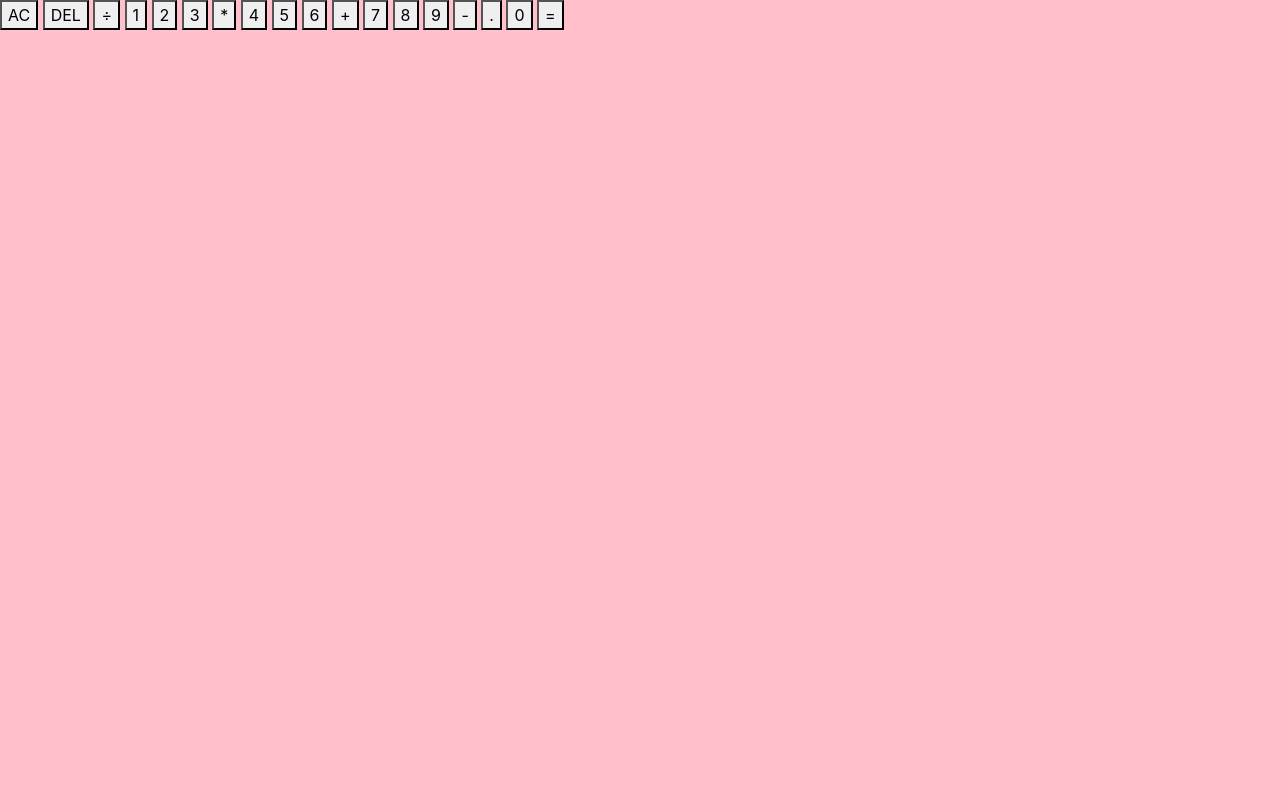
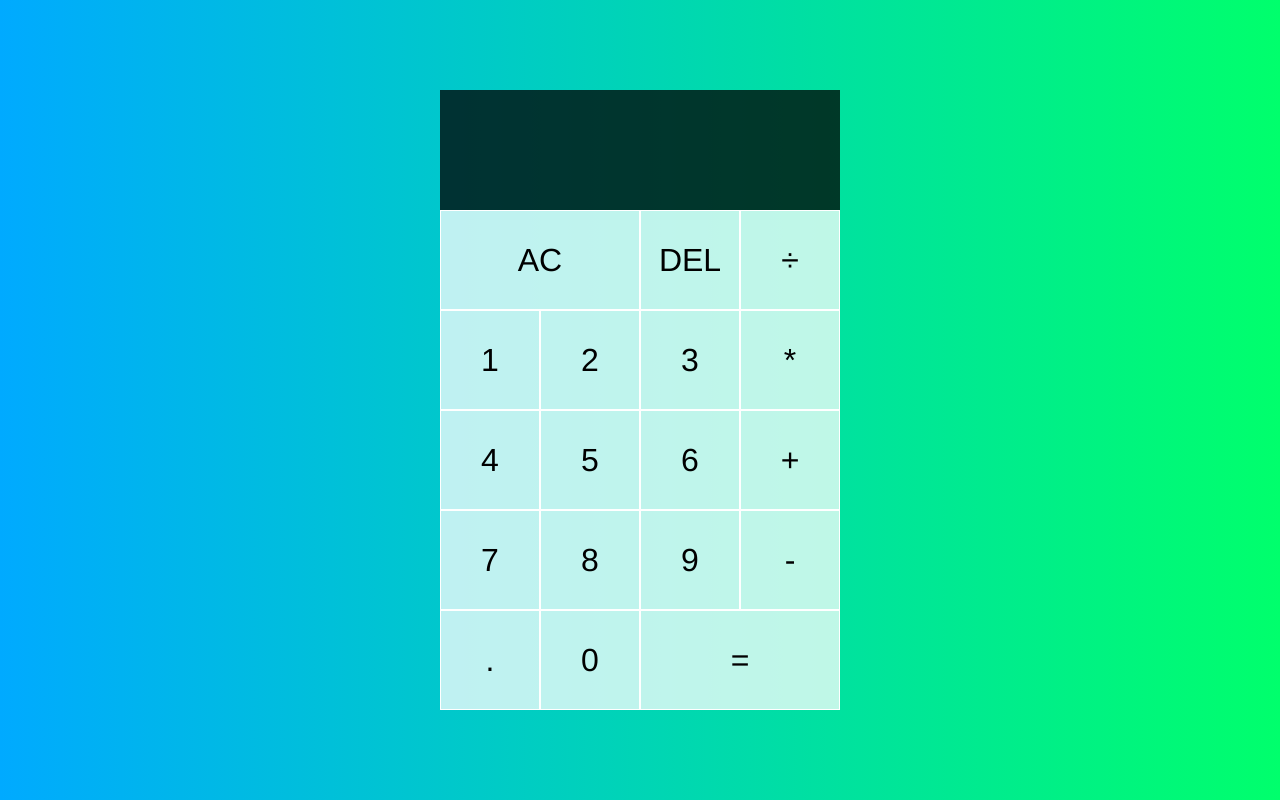
Before and after one commit to Dev-Davis/Caluclator, a plain HTML site: page index.html in a window 1280 px wide. Drawn offline with nearby package versions, Linux system fonts and the light colour scheme.

Commit message:
adding styles to the calculator

```diff
--- a/styles/main.css
+++ b/styles/main.css
@@ -1,3 +1,41 @@
+*, *::before, *::after {
+  box-sizing: border-box;
+  font-family: 'Franklin Gothic Medium', 'Arial Narrow', Arial, sans-serif;
+  font-weight: normal;
+}
+
 body {
-    background-color: pink;
-  }
+  padding: 0;
+  margin: 0;
+  background: linear-gradient(to right, #00AAFF, #00FF6C);
+}
+
+.calculator-grid {
+  display: grid;
+  justify-content: center;
+  align-content: center;
+  min-height: 100vh;
+  grid-template-columns: repeat(4, 100px);
+  grid-template-rows: minmax(120px, auto)repeat(5, 100px);
+}
+
+.calculator-grid > button {
+  cursor: pointer;
+  font-size: 2rem;
+  border: 1px solid white;
+  outline: none;
+  background-color: rgba(255, 255, 255, .75);
+}
+
+.calculator-grid > button:hover {
+  background-color: rgba(255, 255, 255, .90);
+}
+
+.span-two {
+  grid-column: span 2;
+}
+
+.output {
+  grid-column: 1 / -1;
+  background-color: rgba(0, 0, 0, .75);
+}
```
